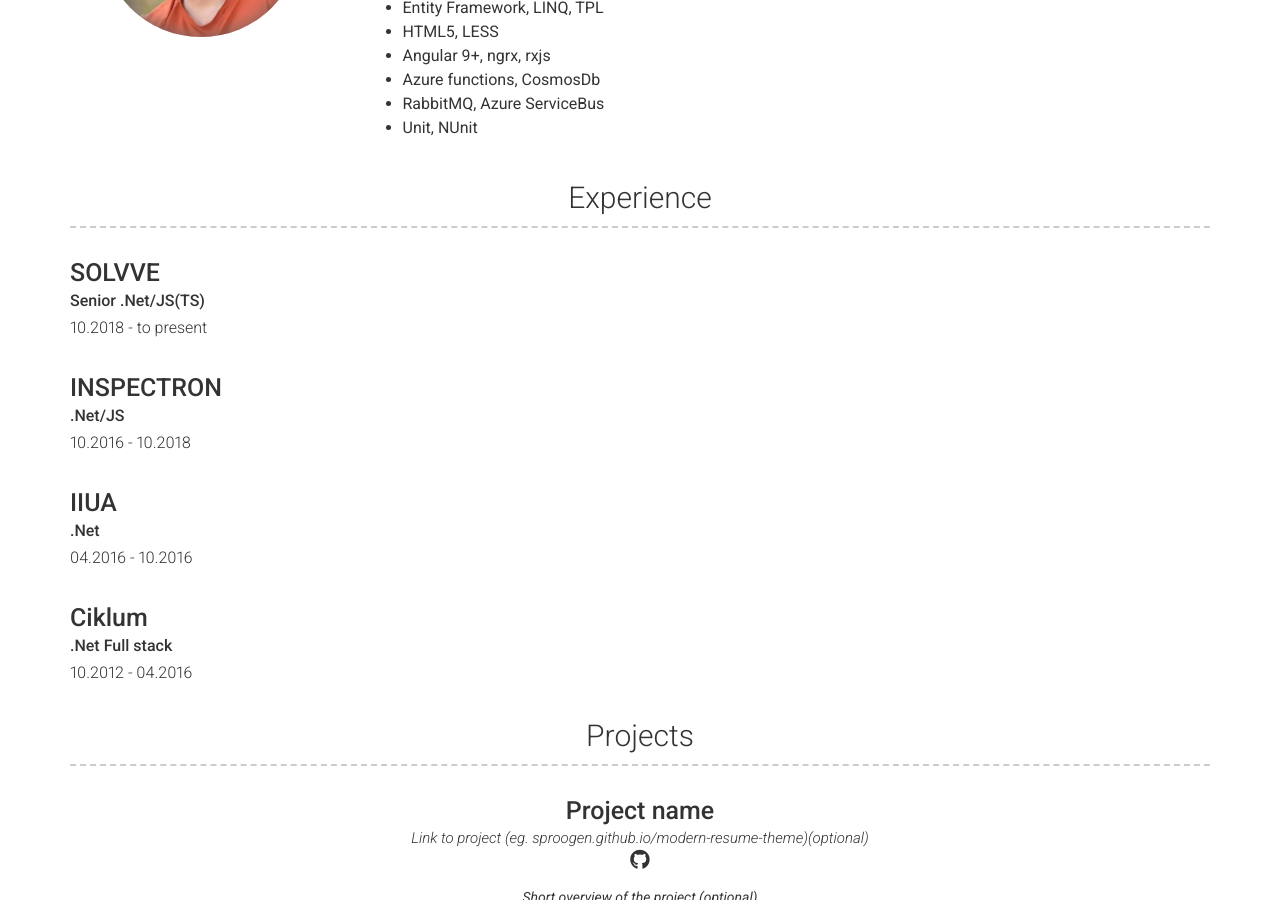
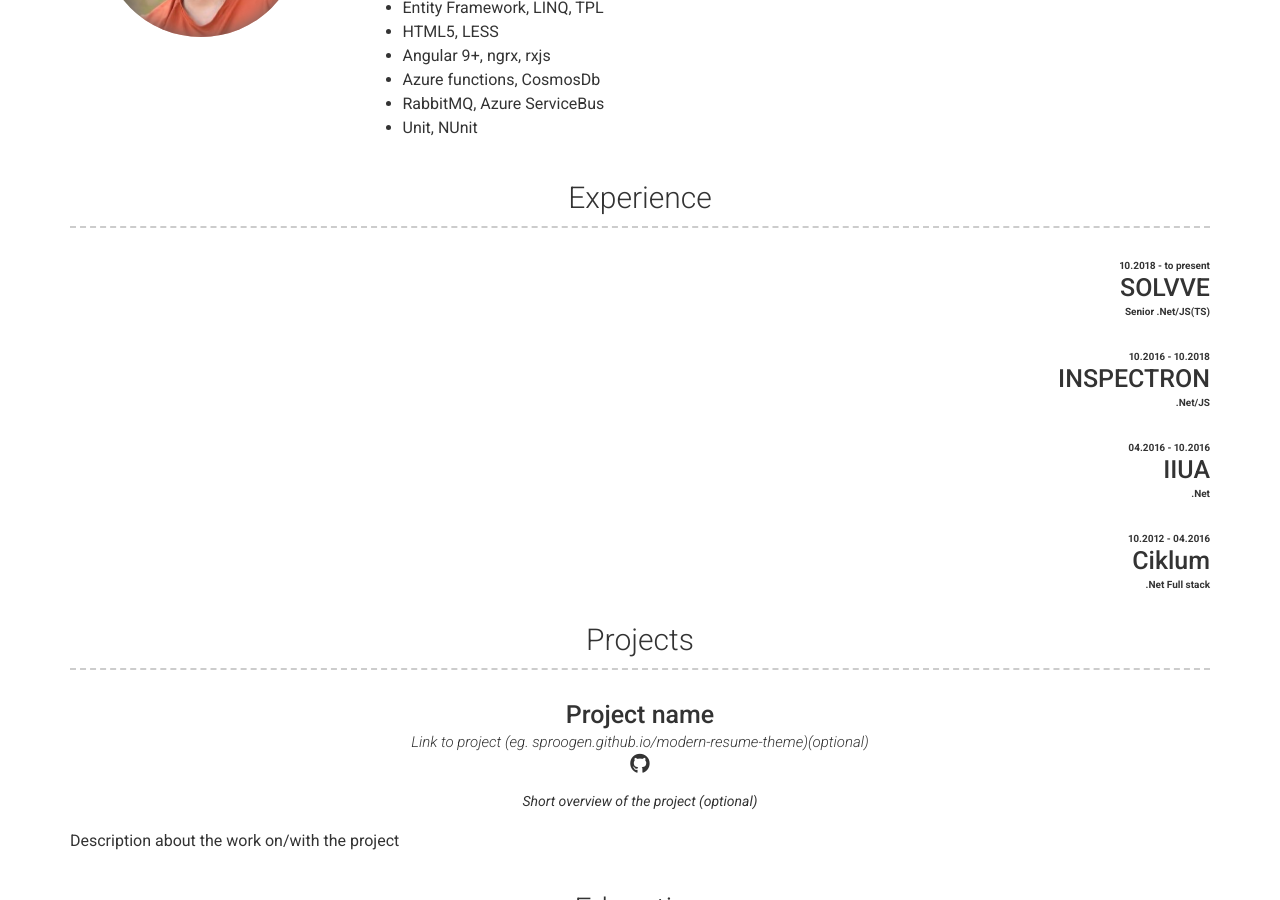
Before and after one commit to duxa/duxa.github.io, a Jekyll site: the page built from index.md, in a window 1280 px wide and 900 px high, scrolled down 492 px. Built offline with Jekyll 4.4.1, drawn with Linux system fonts in a browser that asks for light colours; nearby versions of some CDN libraries; part of the change alters nothing that is shown.

```diff
--- a/_data/experience.yml
+++ b/_data/experience.yml
@@ -1,20 +1,20 @@
 # Experience template
-- layout: left
+- layout: right-middle
   company: SOLVVE
   job_title: Senior .Net/JS(TS)
   dates: 10.2018 - to present
 
-- layout: left
+- layout: right-middle
   company: INSPECTRON
   job_title: .Net/JS
   dates: 10.2016 - 10.2018
 
-- layout: left
+- layout: right-middle
   company: IIUA
   job_title: .Net
   dates: 04.2016 - 10.2016
 
-- layout: left
+- layout: right-middle
   company: Ciklum
   job_title: .Net Full stack
   dates: 10.2012 - 04.2016
```
